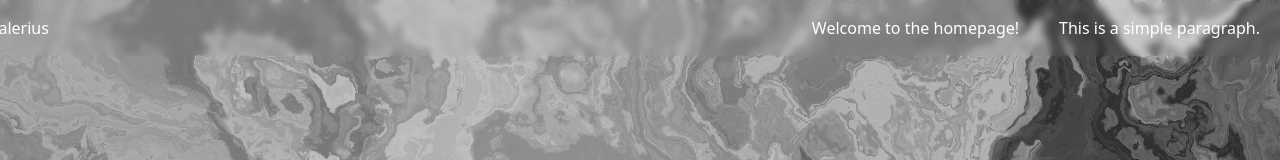
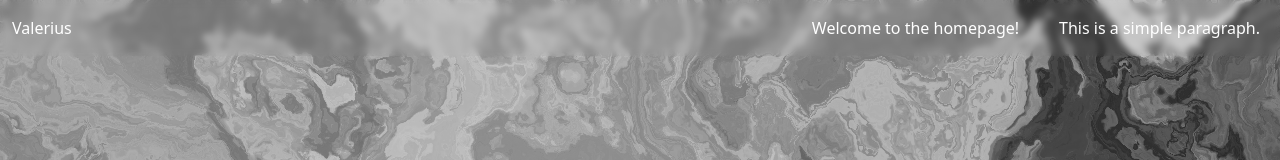
Before and after one commit to Villy-P/corekit-ui, a SvelteKit app: page / in a window 1280 px wide. Shown: the top 160 px of the page. Built offline with nearby package versions, Linux system fonts and the light colour scheme.

Commit message:
feat: update NavbarElement and page layout; remove unnecessary props and adjust Button usage

```diff
--- a/src/lib/components/NavbarElement.svelte
+++ b/src/lib/components/NavbarElement.svelte
@@ -12,7 +12,7 @@
         ...restProps
     }: NavbarElementProps = $props();
 
-    let defaultClass = "navbar-element w-fit h-full flex items-center px-5 py-0 text-main-text hover:bg-navbar-element-hover-background rounded-none";
+    let defaultClass = "navbar-element w-fit h-full px-5 py-0 text-main-text hover:bg-navbar-element-hover-background";
 
     let scrollY = $state(0);
 
@@ -34,6 +34,6 @@
     });
 </script>
 
-<Button {href} class={combinedClass} {...restProps}>
+<Button rounded={0} {href} class={combinedClass} {...restProps}>
     {@render children?.()}
 </Button>
--- a/src/routes/+page.svelte
+++ b/src/routes/+page.svelte
@@ -42,7 +42,7 @@
 </script>
 
 <Navbar classTop="bg-transparent backdrop-blur-[3px] border-transparent">
-    <Button size={14} class="ml-3" href="/" icon>
+    <Button href="/">
         <p>Valerius</p>
     </Button>
     <NavbarSeperator/>
```
